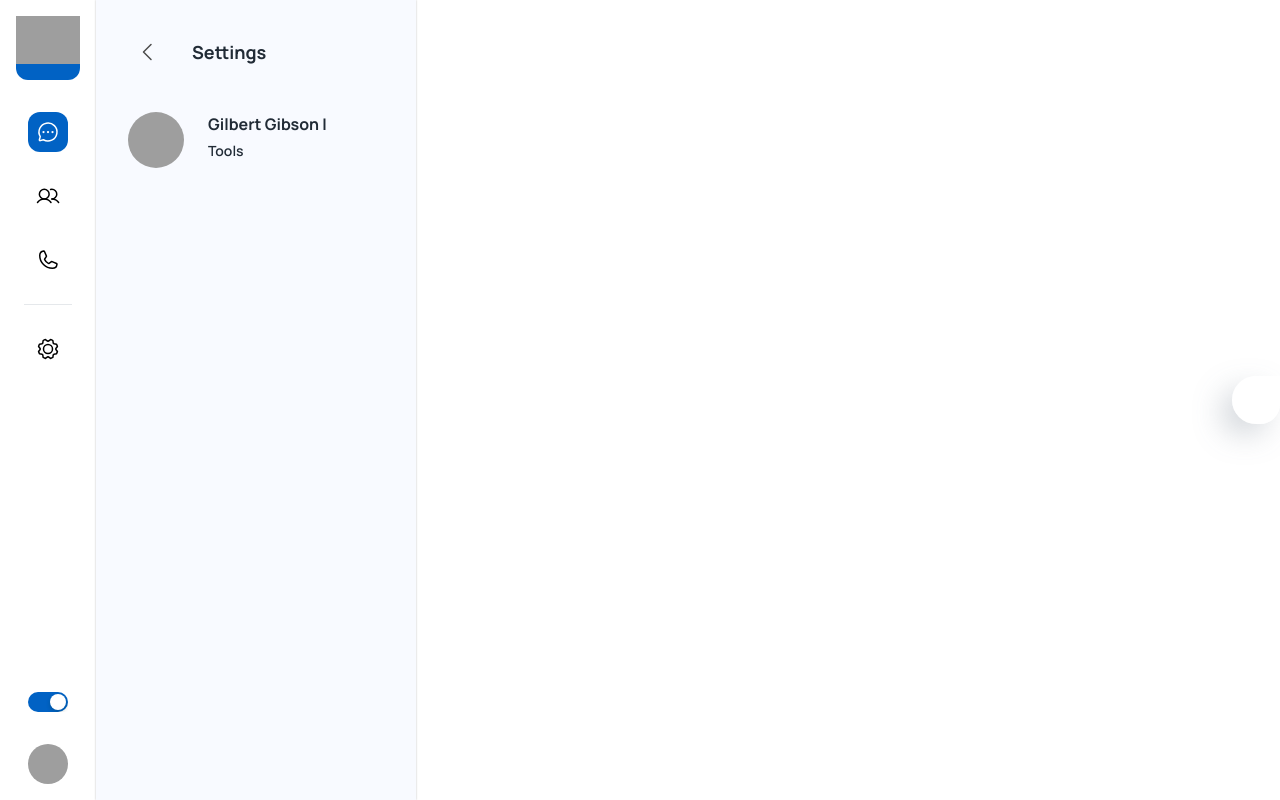
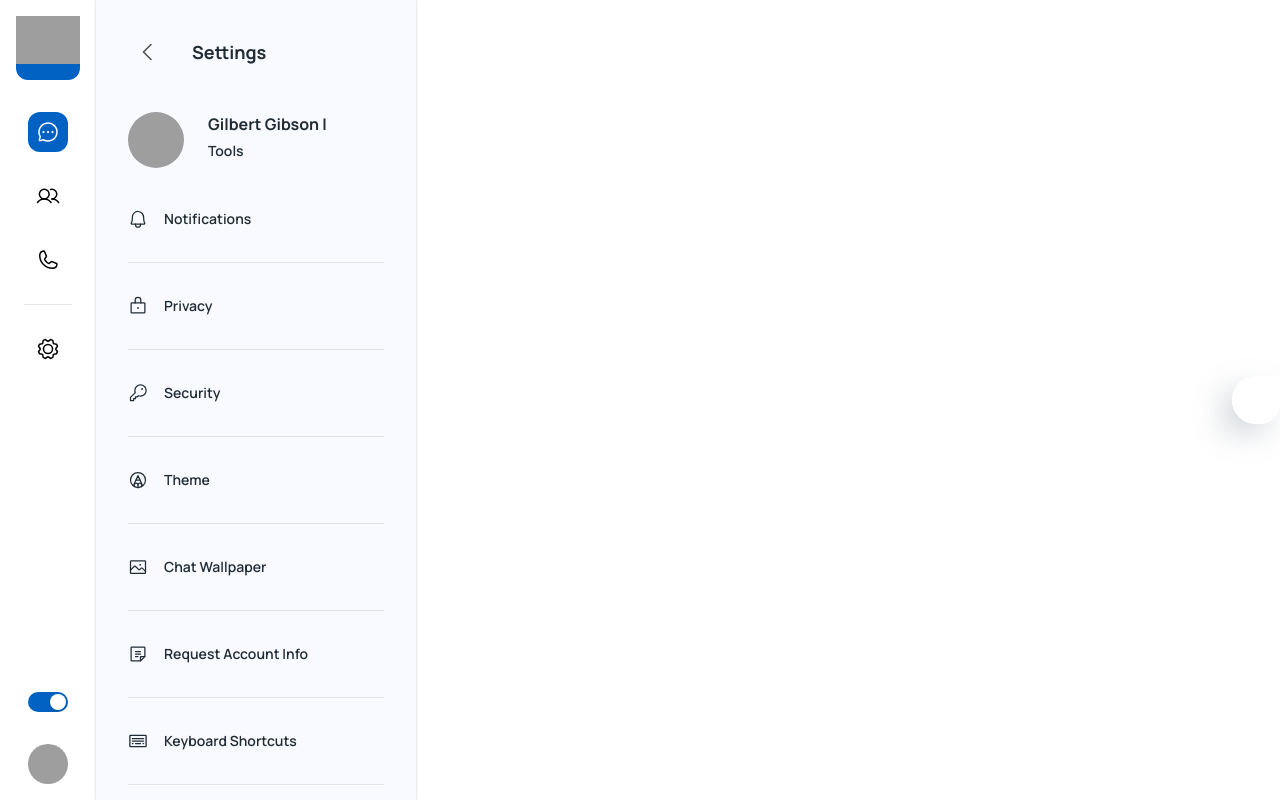
Before and after one commit to fouzanm/MERN-Projects, a React (Create React App) app in the folder Chat-app/: page /settings in a window 1280 px wide. Built offline with nearby package versions, Linux system fonts and the light colour scheme; grey boxes are pictures that could not be loaded; some icons are missing.

Commit message:
[UPDT] settings page updated

```diff
--- a/Chat-app/src/pages/dashboard/Settings.js
+++ b/Chat-app/src/pages/dashboard/Settings.js
@@ -2,6 +2,7 @@ import React, { useState } from "react";
 import {
   Avatar,
   Box,
+  Divider,
   IconButton,
   Stack,
   Typography,
@@ -123,6 +124,18 @@ const Settings = () => {
               <Typography variant="body2">{faker.random.words()}</Typography>
             </Stack>
           </Stack>
+          <Stack spacing={4}>
+            {list.map(({ key, icon, title, onclick }) => (
+              <>
+                <Stack spacing={2} sx={{ cursor: "pointer" }} onClick={onclick}>
+                  <Stack direction={"row"} spacing={2} alignItems={"center"}>
+                    {icon} <Typography variant="body2">{title}</Typography>
+                  </Stack>
+                </Stack>
+                {key !== 7 && <Divider/>}
+              </>
+            ))}
+          </Stack>
         </Stack>
       </Box>
       {/* Right Panel */}
```
